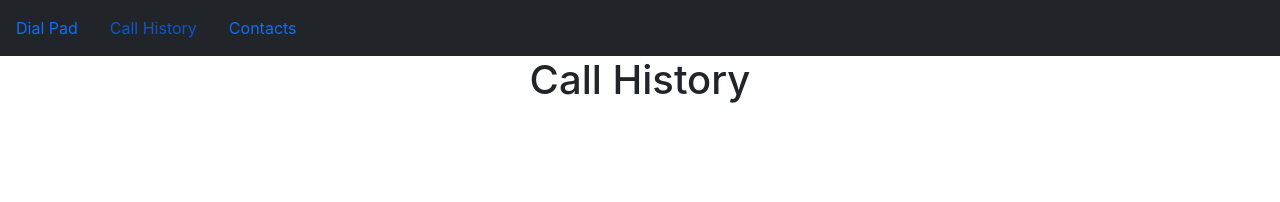
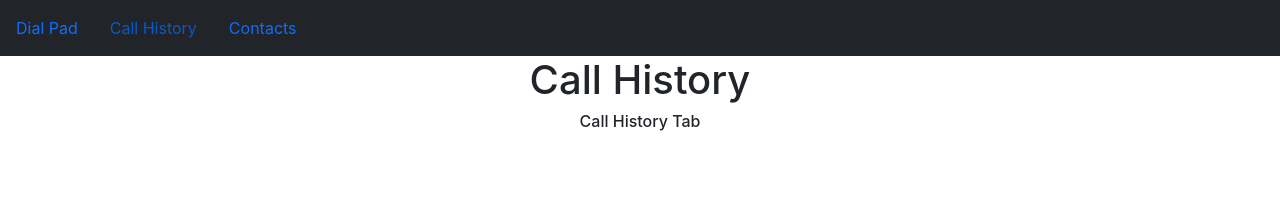
Before and after one commit to pranav1812/azure-integration, a React (Create React App) app: page / in a window 1280 px wide. Both pictures are taken after a click on the button "Call History". Shown: the top 202 px of the page. Built offline with nearby package versions, Linux system fonts and the light colour scheme.

Commit message:
basic directory structure 1.1

```diff
--- a/package.json
+++ b/package.json
@@ -8,7 +8,6 @@
     "@testing-library/user-event": "^12.8.3",
     "axios": "^0.24.0",
     "bootstrap": "^5.1.3",
-    "frh-react-dial-pad": "^0.1.0",
     "react": "^17.0.2",
     "react-bootstrap": "^2.0.2",
     "react-dom": "^17.0.2",
--- a/src/components/CallHistory.js
+++ b/src/components/CallHistory.js
@@ -1,10 +1,12 @@
-import React, { useState, useEffect } from 'react'
+import React from 'react'
+// , { useState, useEffect }
 import CallHistoryTab from './CallHistoryTab'
 
 export default function CallHistory() {
     return (
         <div>
             <h1>Call History</h1>
+            <CallHistoryTab />
         </div>
     )
 }
--- a/src/components/CallHistoryTab.js
+++ b/src/components/CallHistoryTab.js
@@ -3,7 +3,7 @@ import React from 'react'
 export default function CallHistoryTab() {
     return (
         <div>
-
+            <h6> Call History Tab </h6>
         </div>
     )
 }
--- a/src/components/Contacts.js
+++ b/src/components/Contacts.js
@@ -1,5 +1,6 @@
-import React, { useState, useEffect } from 'react'
-import ContactTab from './ContactTab'
+import React from 'react'
+// , { useState, useEffect }
+// import ContactTab from './ContactTab'
 
 export default function contacts() {
     return (
```
Also changed, not shown: 7 other files (tests, documents, lock files or other folders).
